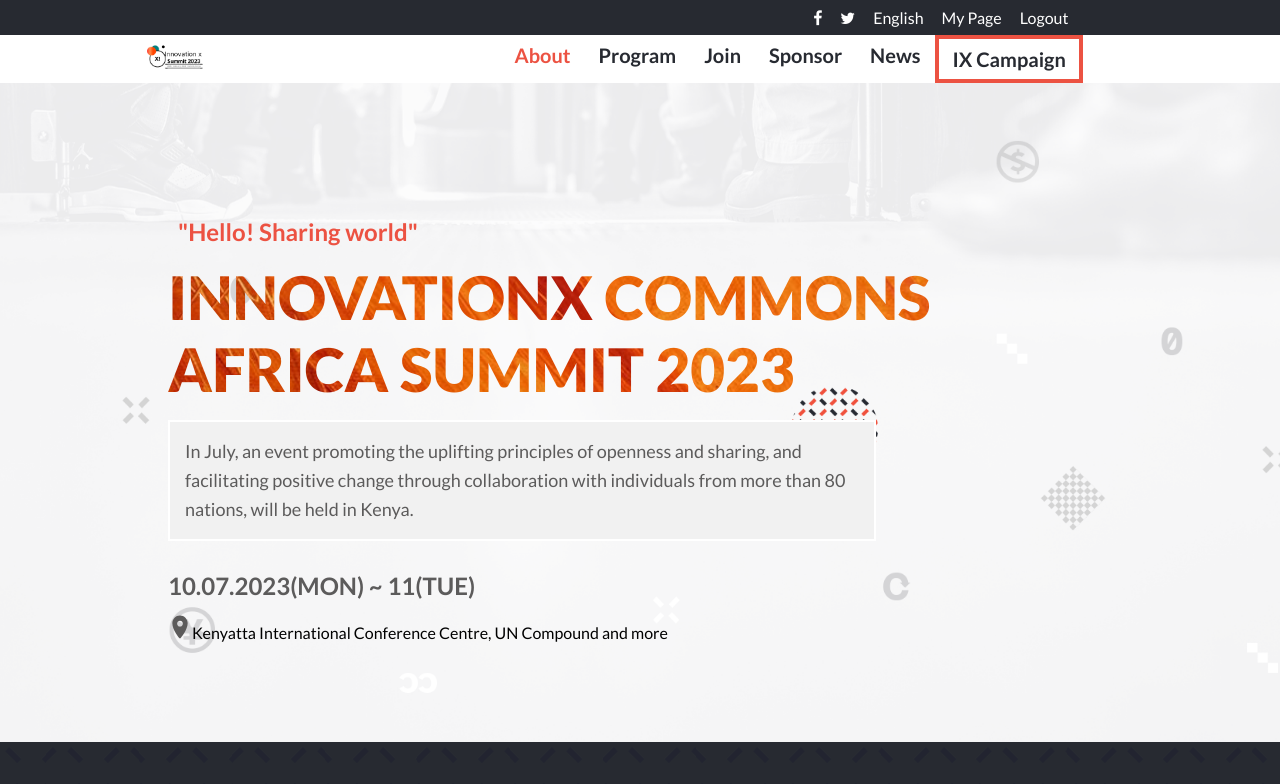
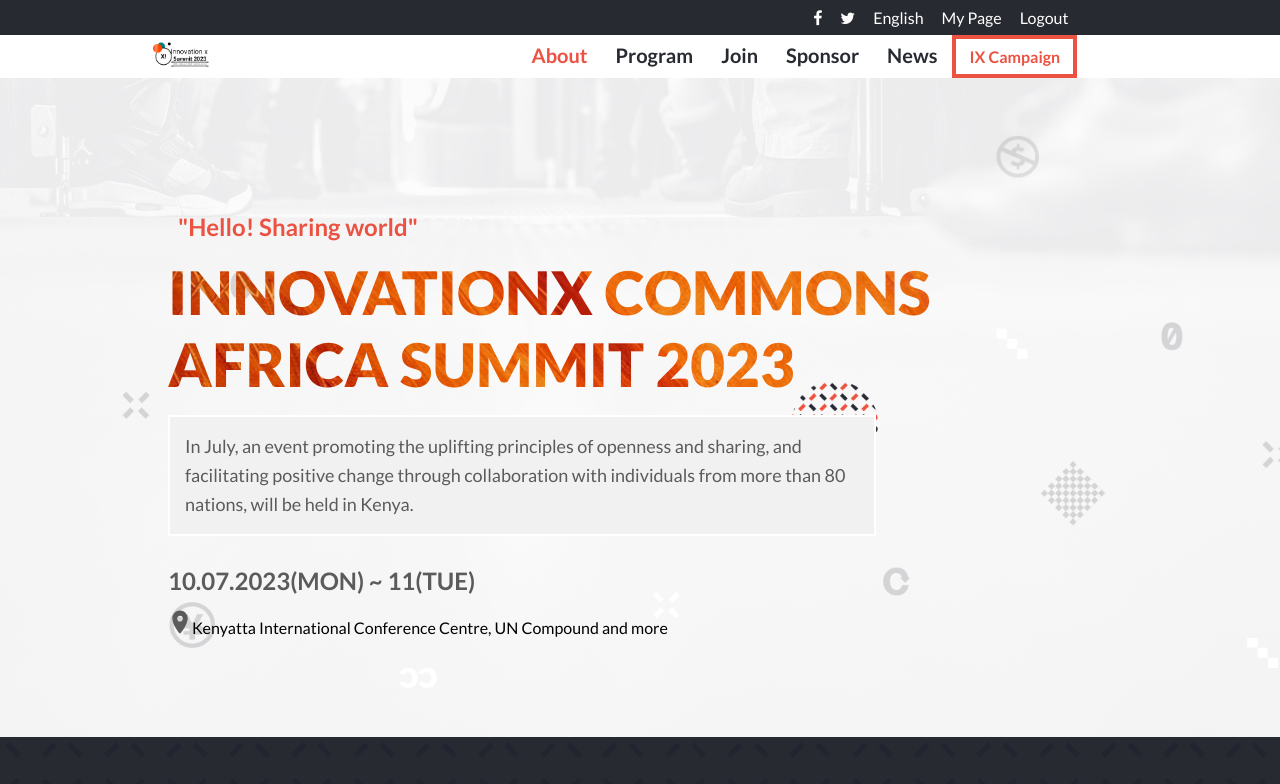
Before and after one commit to rmiyoyo/Conference-Website, a website: page index.html in a window 1280 px wide. Shown: the top 784 px of the page. Drawn offline with Linux system fonts and the light colour scheme.

Commit message:
Fix linter errors in style.css

```diff
--- a/style/style.css
+++ b/style/style.css
@@ -49,6 +49,11 @@
   font-size: 25px;
 }
 
+.logo-link .campaign a:visited,
+.logo-link .campaign a:active {
+  color: var(--secondary);
+}
+
 .toggle-menu .campaign li {
   text-decoration: none;
   list-style-type: none;
@@ -59,11 +64,6 @@
   left: 20px;
   padding-top: 15%;
   padding-left: 4%;
-}
-
-.campaign a:visited,
-.campaign a:active {
-  color: var(--secondary);
 }
 
 .toggle-menu .nav-links ul {
@@ -548,20 +548,20 @@
     align-items: center;
   }
 
-  .campaign a {
-    font-size: 16px;
-    font-weight: 700;
-    color: var(--secondary);
-    cursor: pointer;
-    text-decoration: none;
-  }
-
   .logo-link ul a {
     color: var(--dark);
     text-decoration: none;
     font-size: 20px;
     padding: 5px;
     font-weight: 700;
+  }
+
+  .logo-link .campaign a {
+    font-size: 16px;
+    font-weight: 700;
+    color: var(--secondary);
+    cursor: pointer;
+    text-decoration: none;
   }
 
   .logo-link ul li a:hover {
```
